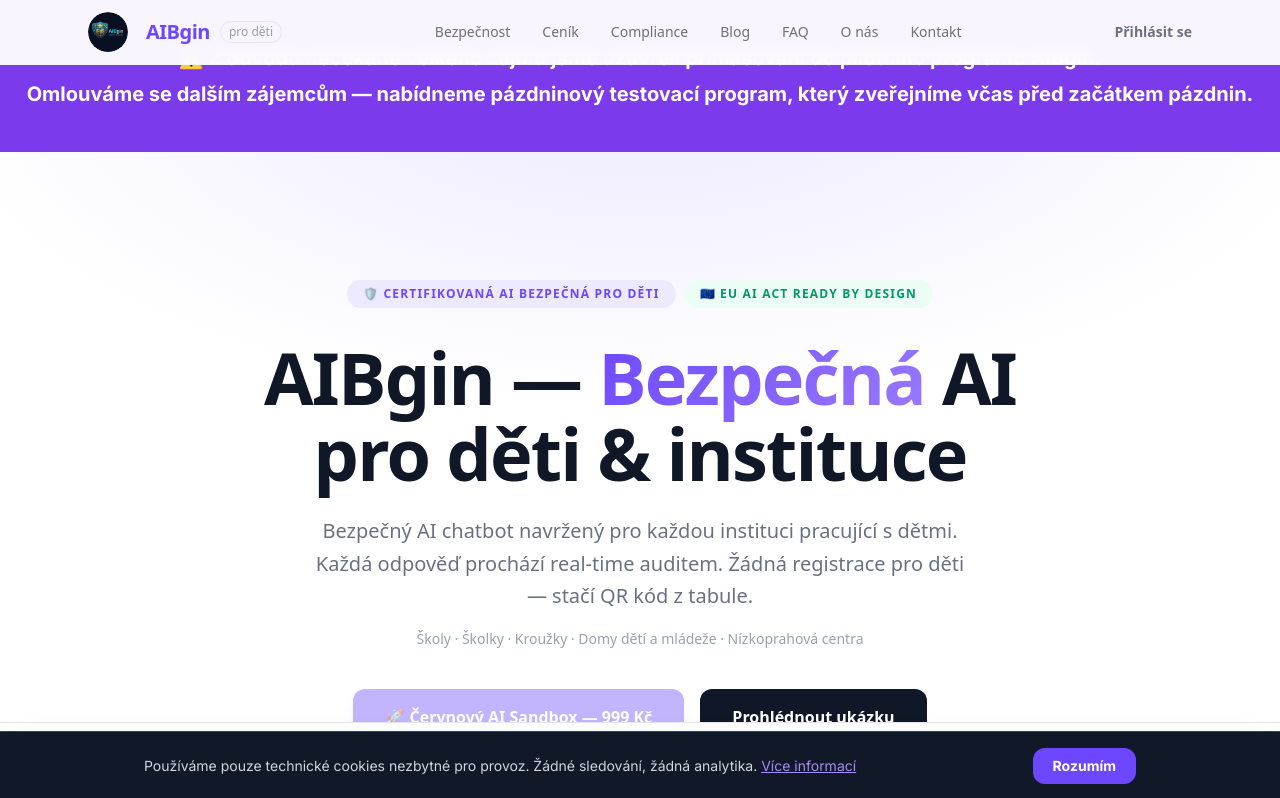
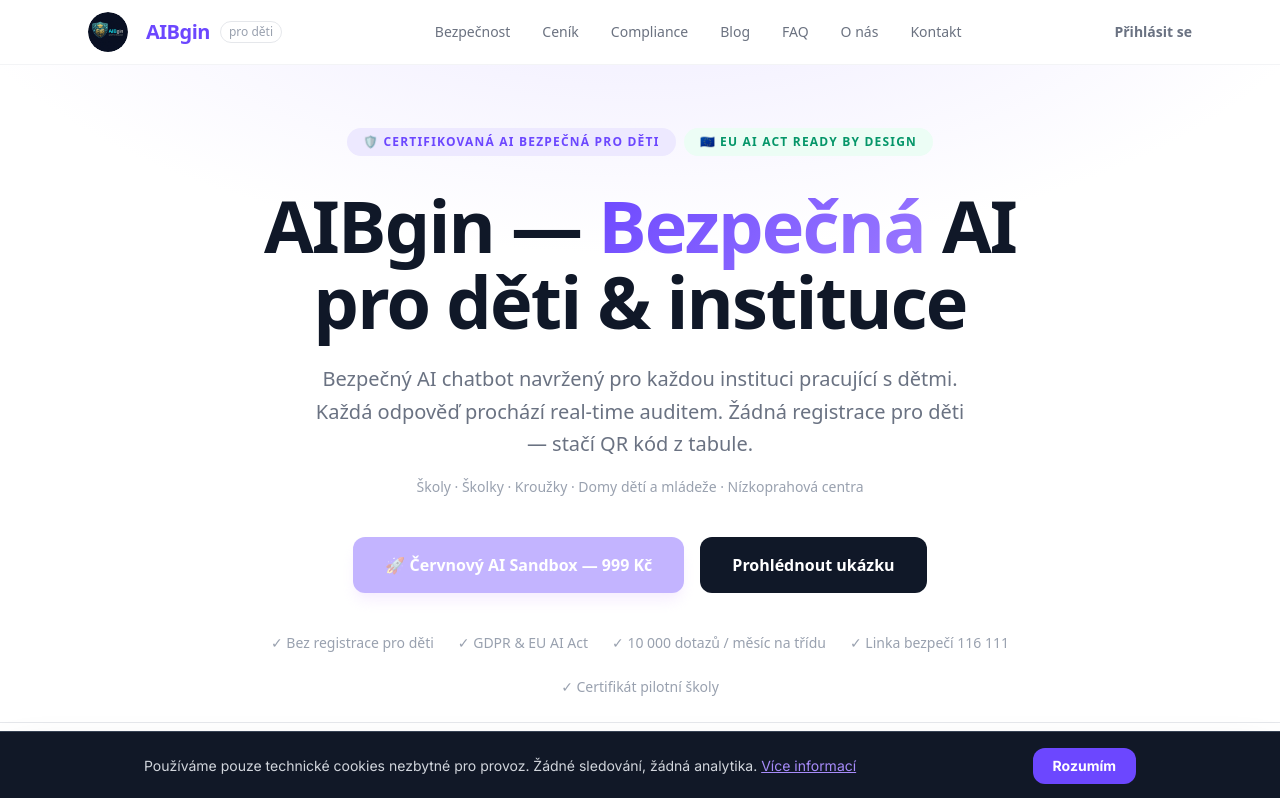
Before and after one commit to jaromirzly-coder/aibgin-web, a Next.js app: page / in a window 1280 px wide. Shown: the top 798 px of the page. Built offline with nearby package versions, Linux system fonts and the light colour scheme.

Commit message:
fix: move warning banner below hero section

```diff
--- a/app/page.tsx
+++ b/app/page.tsx
@@ -209,9 +209,6 @@ export default function HomePage() {
         type="application/ld+json"
         dangerouslySetInnerHTML={{ __html: JSON.stringify(jsonLd) }}
       />
-      <div style={{background:'#7c3aed',color:'#fff',textAlign:'center',padding:'40px 24px',fontSize:'20px',fontWeight:'bold',lineHeight:'1.8',width:'100%',boxSizing:'border-box' as 'border-box'}}>
-        ⚠️ Z důvodu nečekaně velkého zájmu jsme uzavřeli přihlašování do pilotního programu AIBgin.<br/>Omlouváme se dalším zájemcům — nabídneme pázdninový testovací program, který zveřejníme včas před začátkem pázdnin.
-      </div>
       <main className="min-h-screen bg-white text-gray-900 font-sans">
         <Nav />
 
```
